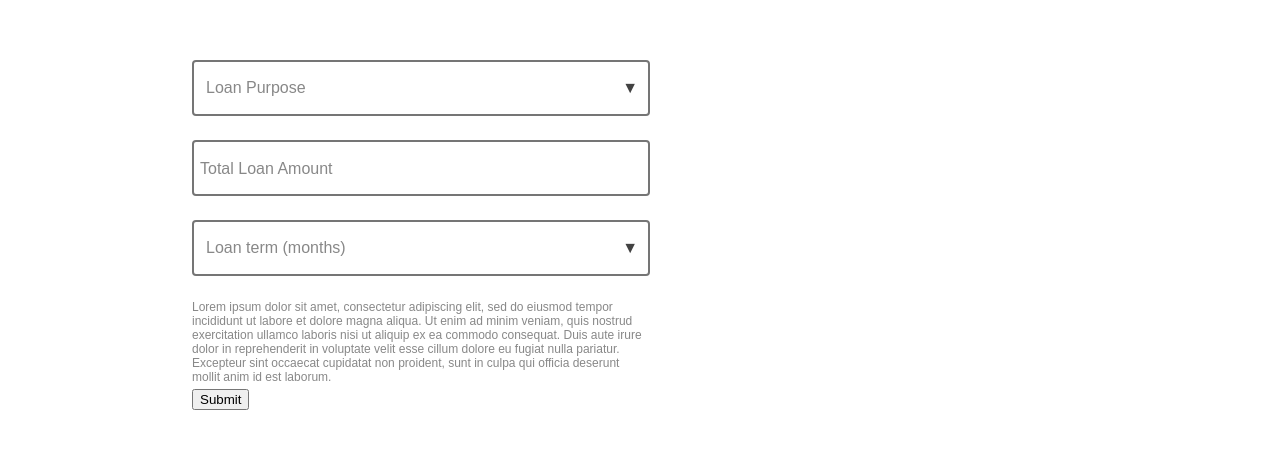
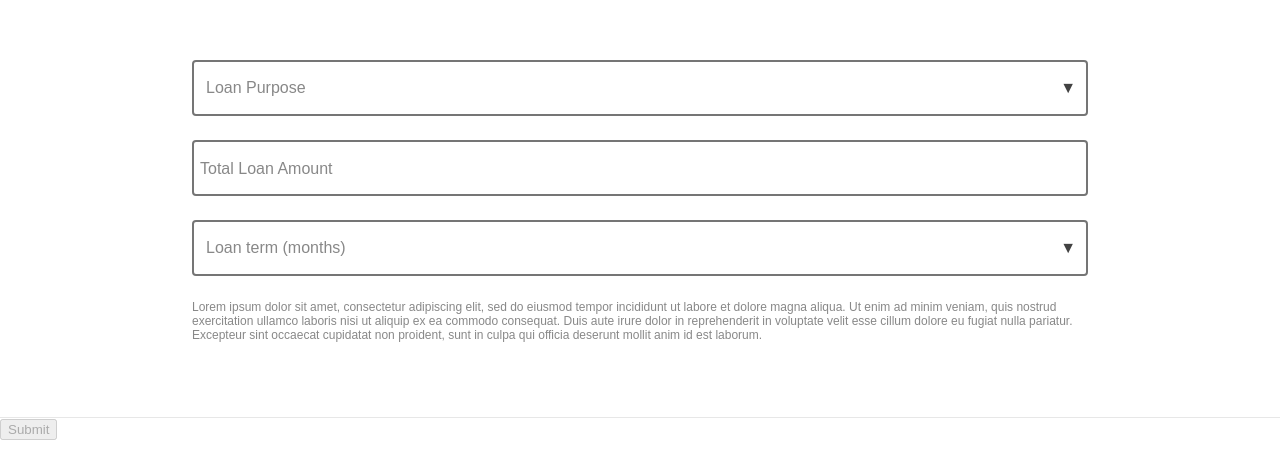
Before and after one commit to ALCordeiro/personal-loan, a React (Create React App) app: page / in a window 1280 px wide. Shown: the part 340-800 px from the top of the page. Built offline with nearby package versions, Linux system fonts and the light colour scheme.

Commit message:
Ref for react-hook-form

```diff
--- /dev/null
+++ b/src/common/utils/dropdownOptions.ts
@@ -0,0 +1,14 @@
+import LoanEnum from "../enums/LoanEnum";
+
+export const loanPurposeOptions = [
+  { value: '1', label: LoanEnum.DEBT_CONSOLIDATION },
+  { value: '2', label: LoanEnum.PERSONAL },
+  { value: '3', label: LoanEnum.API_ERROR },
+];
+
+export const months = [
+  { value: '12', label: `12 ${LoanEnum.MONTHS}` },
+  { value: '24', label: `24 ${LoanEnum.MONTHS}` },
+  { value: '36', label: `36 ${LoanEnum.MONTHS}` },
+  { value: '48', label: `48 ${LoanEnum.MONTHS}` },
+];
--- a/src/pages/HomePage.styles.ts
+++ b/src/pages/HomePage.styles.ts
@@ -1,9 +1,22 @@
 import styled from 'styled-components'
 
 export const HomePageWrapper = styled.div`
-  min-height: 100vh;
   box-sizing: border-box;
   margin-left: 15%;
   margin-right: 15%;
   padding-top: 400px;
 `;
+
+export const FormWrapper = styled.form`
+  width: 100%;
+  min-height: 100vh;
+  display: flex;
+  flex-direction: column;
+  justify-content: space-between;
+`
+
+export const ButtonWrapper = styled.div`
+  margin-bottom: 20px;
+  margin-top: 20px;
+  border-top: 1px solid #E7E7E7;
+`
--- a/src/pages/HomePage.tsx
+++ b/src/pages/HomePage.tsx
@@ -2,8 +2,9 @@ import React, { useCallback } from 'react';
 import { useForm, SubmitHandler, Controller } from "react-hook-form";
 import { Input, Select, Terms } from '../components';
 import LoanEnum from '../common/enums/LoanEnum';
-import { HomePageWrapper } from './HomePage.styles';
+import { ButtonWrapper, FormWrapper, HomePageWrapper } from './HomePage.styles';
 import formatCurrency from '../common/utils/formatCurrency';
+import { loanPurposeOptions, months } from '../common/utils/dropdownOptions';
 
 export interface IFormInput {
   totalAmount: string;
@@ -12,22 +13,9 @@ export interface IFormInput {
 }
 
 function HomePage() {
-  const { register, handleSubmit, control, setValue } = useForm<IFormInput>();
+  const { register, handleSubmit, control, setValue, watch } = useForm<IFormInput>();
 
   const onSubmit: SubmitHandler<IFormInput> = (data) => console.log(data);
-
-  const options = [
-    { value: 'DEBT_CONSOLIDATION', label: LoanEnum.DEBT_CONSOLIDATION },
-    { value: 'PERSONAL', label: LoanEnum.PERSONAL },
-    { value: 'API_ERROR', label: LoanEnum.API_ERROR },
-  ];
-
-  const months = [
-    { value: '12', label: `12 ${LoanEnum.MONTHS}` },
-    { value: '24', label: `24 ${LoanEnum.MONTHS}` },
-    { value: '36', label: `36 ${LoanEnum.MONTHS}` },
-    { value: '48', label: `48 ${LoanEnum.MONTHS}` },
-  ];
 
   const handleSelectLoanPurpose = (option: { value: string; label: string }) => {
     setValue("loanPurpose", option.value);
@@ -41,15 +29,23 @@ function HomePage() {
     formatCurrency(e);
   }, []);
 
+  const totalAmount = watch("totalAmount");
+  const loanPurpose = watch("loanPurpose");
+  const loanMonths = watch("loanMonths");
+
+  const isFormValid = () => {
+    return totalAmount && loanPurpose && loanMonths;
+  };
+
   return (
+    <FormWrapper onSubmit={handleSubmit(onSubmit)} >
       <HomePageWrapper>
-      <form onSubmit={handleSubmit(onSubmit)} style={{ width: '458px' }}>
           <Controller
             name="loanPurpose"
             control={control}
             render={({ field }) => (
               <Select
-              options={options}
+                options={loanPurposeOptions}
                 onSelect={handleSelectLoanPurpose}
                 placeholder={LoanEnum.SELECT_OPTION}
                 label={LoanEnum.LOAN_PURPOSE}
@@ -72,11 +68,14 @@ function HomePage() {
             )}
           />
           <Terms text={LoanEnum.TERMS} />
-        <button type="submit">
+      </HomePageWrapper>
+      <ButtonWrapper>
+        <button type="submit" disabled={!isFormValid()}>
           Submit
         </button>
-      </form>
-    </HomePageWrapper>
+      </ButtonWrapper>
+    </FormWrapper>
+
   );
 }
 
```
Lines whose indentation alone changed are shown as unchanged.
